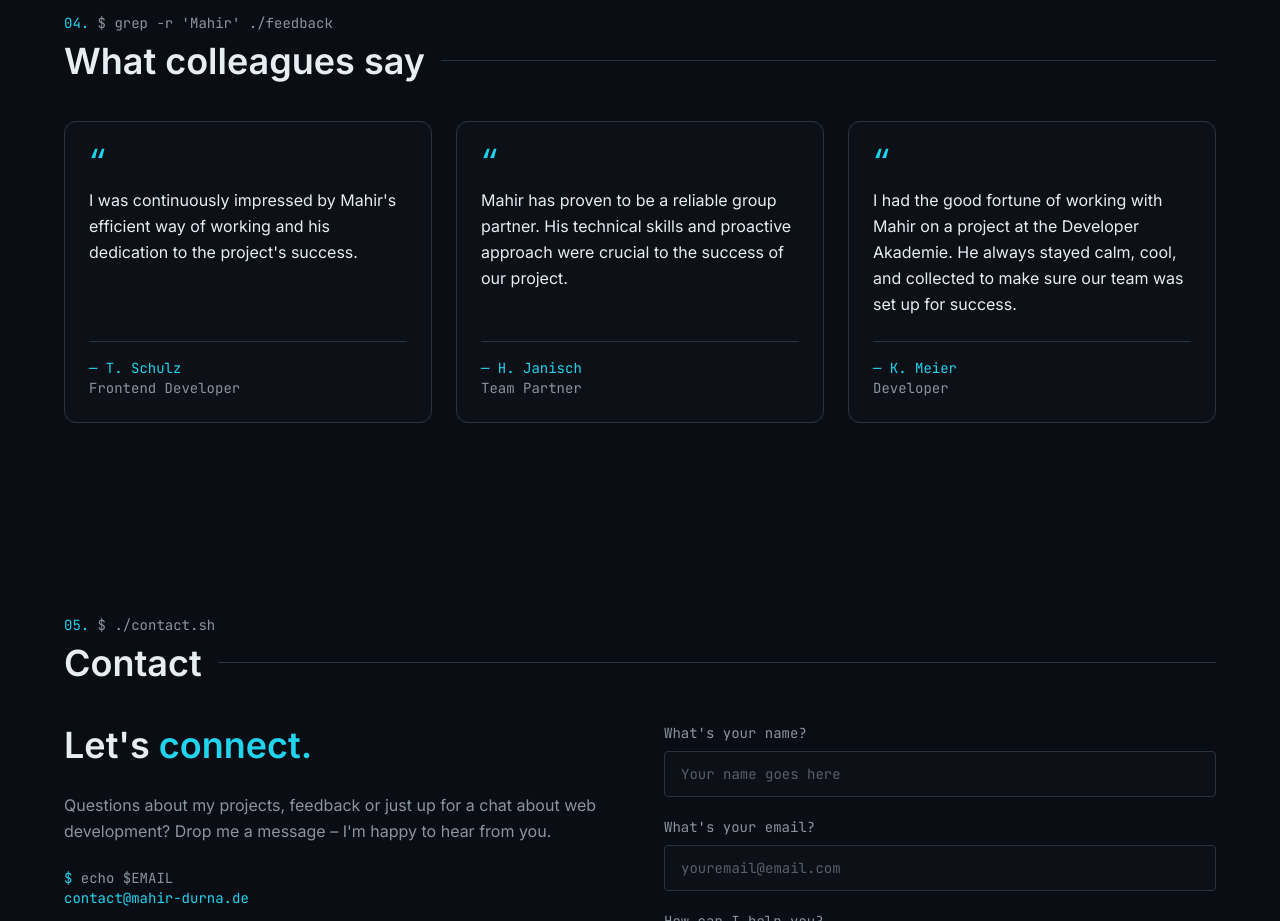
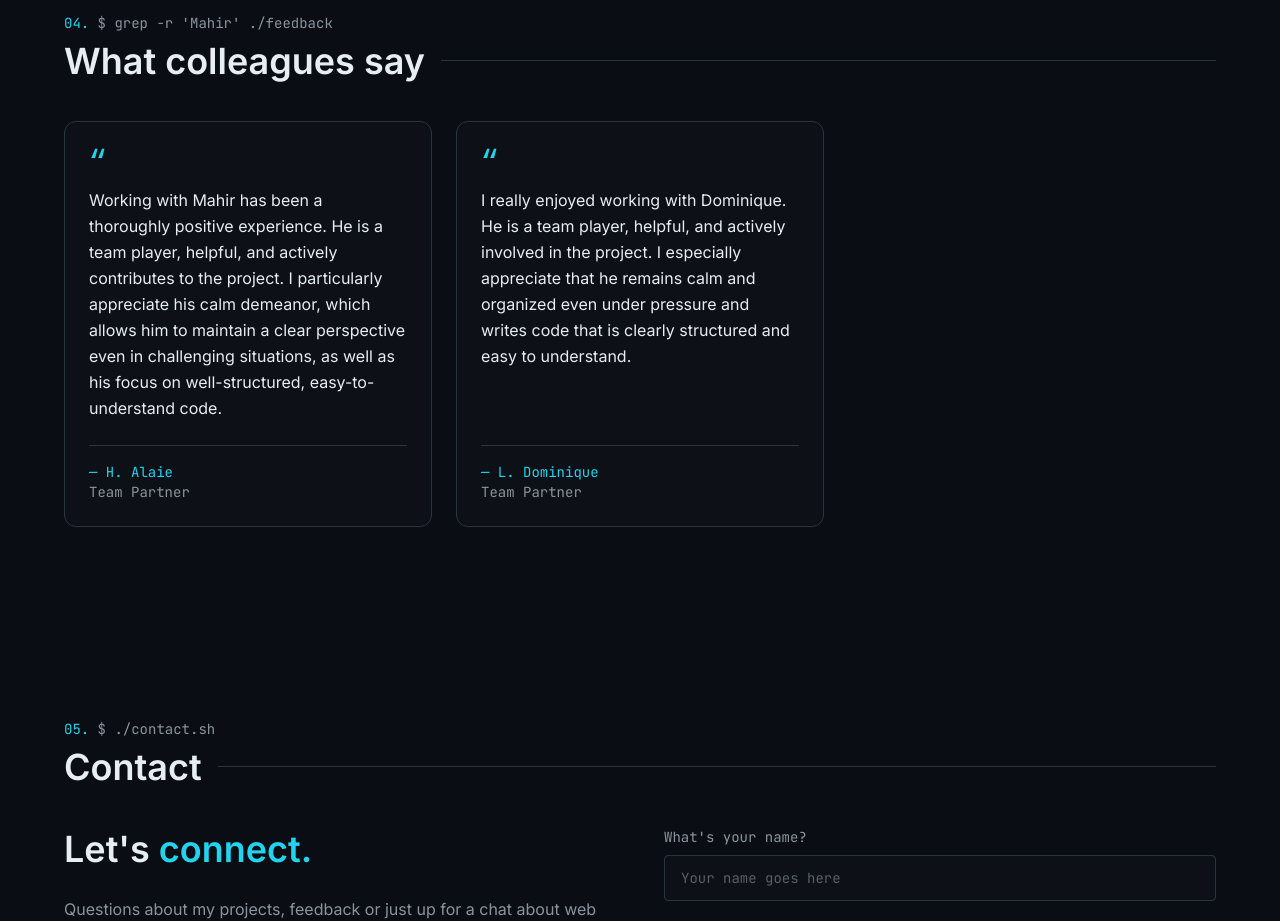
Before and after one commit to DurnaMa/newPortfolio, a React (Vite) app: page / in a window 1280 px wide. Shown: the part 3740-4661 px from the top of the page. Built offline with nearby package versions, Linux system fonts and the light colour scheme.

Commit message:
refactor(translations): update references for Mahir and Dominique with new testimonials

```diff
--- a/src/data/content.ts
+++ b/src/data/content.ts
@@ -58,15 +58,11 @@ export type Reference = { author: string; role: string };
 
 export const references: Reference[] = [
   {
-    author: 'T. Schulz',
-    role: 'Frontend Developer',
-  },
-  {
-    author: 'H. Janisch',
+    author: 'H. Alaie',
     role: 'Team Partner',
   },
   {
-    author: 'K. Meier',
-    role: 'Developer',
+    author: 'L. Dominique',
+    role: 'Team Partner',
   },
 ];
--- a/src/i18n/translations.ts
+++ b/src/i18n/translations.ts
@@ -48,9 +48,8 @@ const de = {
   references: {
     heading: 'Was andere sagen',
     items: [
-      'Ich war stets beeindruckt von Mahirs effizienter Arbeitsweise und seinem Einsatz für den Projekterfolg.',
-      'Mahir hat sich als zuverlässiger Teampartner erwiesen. Seine technischen Fähigkeiten und seine proaktive Art waren entscheidend für den Erfolg unseres Projekts.',
-      'Ich hatte das große Glück, mit Mahir an einem Projekt in der Developer Akademie zu arbeiten. Er blieb immer ruhig und konzentriert, um den Erfolg unseres Teams sicherzustellen.',
+      'Die Zusammenarbeit mit Mahir war durchweg positiv.Er ist teamorientiert, hilfsbereit und bringt sich aktiv ein. Besonders schätze ich seine ruhige Art, mit der er auch in anspruchsvollen Situationen den Überblick behält, sowie seinen Fokus auf gut strukturierten, verständlichen Code.',
+      'Mit Dominique habe ich sehr gern zusammengearbeitet. Er ist teamorientiert, hilfsbereit und engagiert sich aktiv im Projekt. Ich schätze besonders, dass er auch unter Druck ruhig und strukturiert bleibt und Code schreibt, der klar aufgebaut und leicht verständlich ist.',
     ],
   },
   contact: {
@@ -147,9 +146,8 @@ const en: Translation = {
   references: {
     heading: 'What colleagues say',
     items: [
-      "I was continuously impressed by Mahir's efficient way of working and his dedication to the project's success.",
-      'Mahir has proven to be a reliable group partner. His technical skills and proactive approach were crucial to the success of our project.',
-      'I had the good fortune of working with Mahir on a project at the Developer Akademie. He always stayed calm, cool, and collected to make sure our team was set up for success.',
+      'Working with Mahir has been a thoroughly positive experience. He is a team player, helpful, and actively contributes to the project. I particularly appreciate his calm demeanor, which allows him to maintain a clear perspective even in challenging situations, as well as his focus on well-structured, easy-to-understand code.',
+      'I really enjoyed working with Dominique. He is a team player, helpful, and actively involved in the project. I especially appreciate that he remains calm and organized even under pressure and writes code that is clearly structured and easy to understand.',
     ],
   },
   contact: {
```
